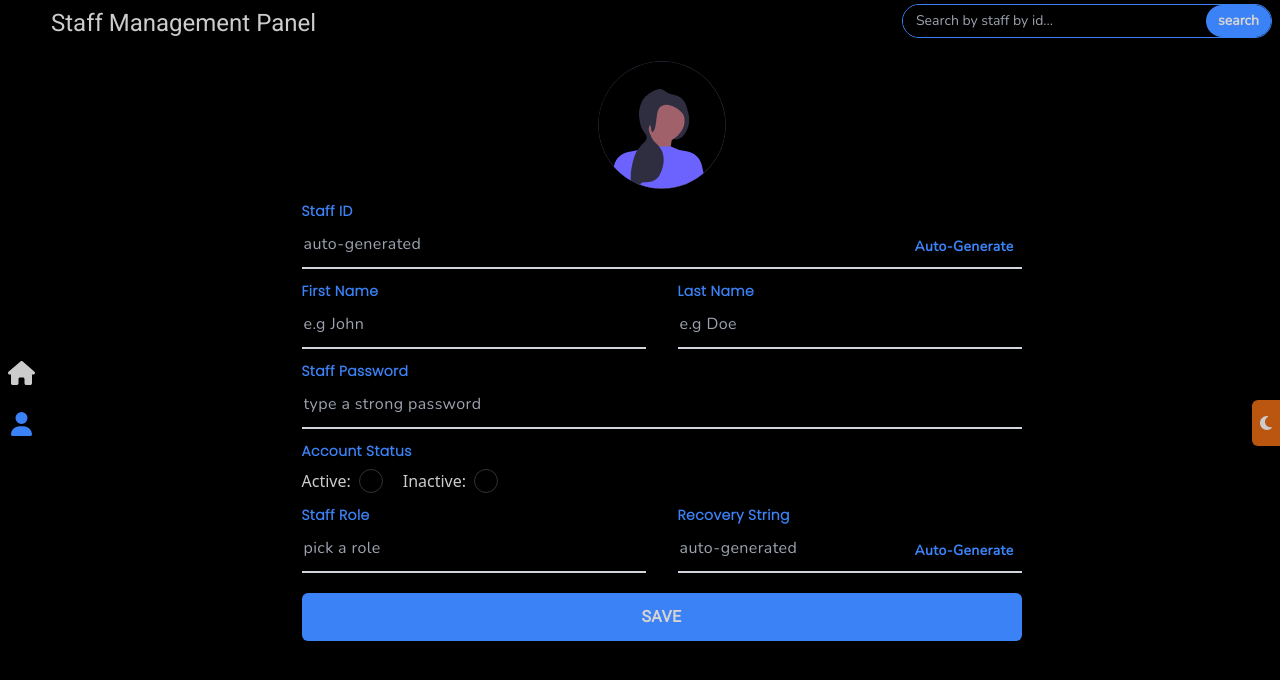
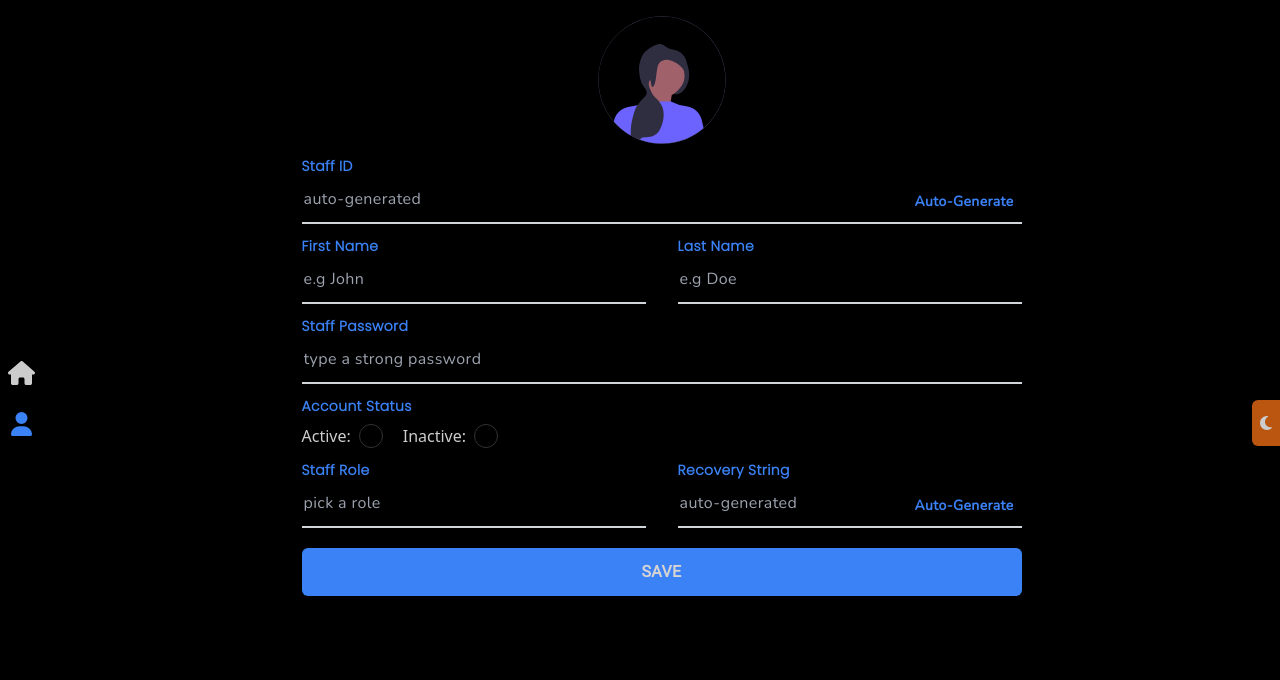
Before and after one commit to Q-T5/aoms-frontend, a Vue app: page /dashboard/user-settings in a window 1280 px wide. Shown: the top 680 px of the page. Built offline with nearby package versions, Linux system fonts and the light colour scheme.

Commit message:
Removed search and navbar

```diff
--- a/src/views/UserSettings.vue
+++ b/src/views/UserSettings.vue
@@ -1,12 +1,5 @@
 <template>
   <div class="w-full h-screen flex flex-col">
-    <nav class="h-12 shadow-lg flex items-center font-roboto justify-between px-2">
-      <h1 class="text-2xl">Staff Management Panel</h1>
-      <div class="relative border-blue-500 border-[1px] rounded-full self-center outline-none mb-1 w-fit">
-        <input type="text" placeholder="Search by staff by id... " class="search-box" maxlength="35" v-model="searchId" />
-        <button class="search-button">Search</button>
-      </div>
-    </nav>
     <div class="w-full h-full py-2 flex justify-center">
       <form @submit.prevent class="w-[50rem] py-2 h-full flex flex-col space-y-3 shadow-lg rouded-lg">
         <div class="flex justify-center h-fit max-h-fit">
```
